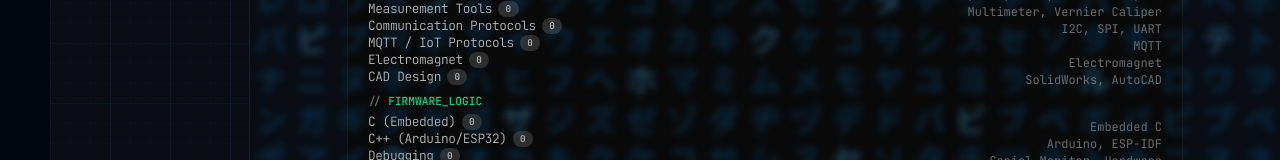
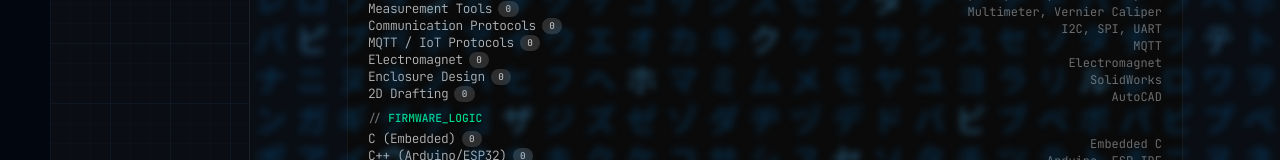
Before and after one commit to shaxntanu/VSCode-Portfolio, a Next.js app: page /skillmatrix in a window 1280 px wide. Shown: the part 407-567 px from the top of the page. Built offline with nearby package versions, Linux system fonts and the light colour scheme; no server answers; a web font is replaced by a local one.

Commit message:
Split CAD skills into SolidWorks (enclosure design) and AutoCAD (2D drafting)

```diff
--- a/components/SkillMatrix.tsx
+++ b/components/SkillMatrix.tsx
@@ -40,7 +40,8 @@ const skillData: SkillCategory[] = [
       { name: 'Communication Protocols', tools: 'I2C, SPI, UART', score: 66, categoryColor: '#ff8c50' },
       { name: 'MQTT / IoT Protocols', tools: 'MQTT', score: 66, categoryColor: '#ff8c50' },
       { name: 'Electromagnet', tools: 'Electromagnet', score: 66, categoryColor: '#ff8c50' },
-      { name: 'CAD Design', tools: 'SolidWorks, AutoCAD', score: 66, categoryColor: '#ff8c50' },
+      { name: 'Enclosure Design', tools: 'SolidWorks', score: 66, categoryColor: '#ff8c50' },
+      { name: '2D Drafting', tools: 'AutoCAD', score: 66, categoryColor: '#ff8c50' },
     ],
   },
   {
```
